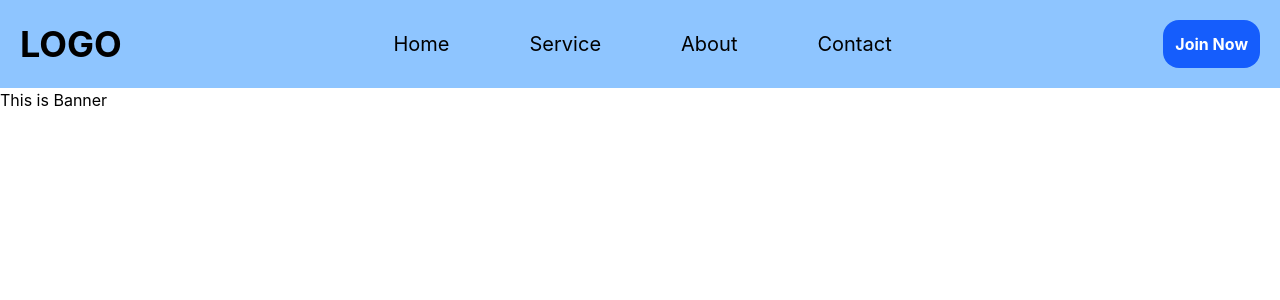
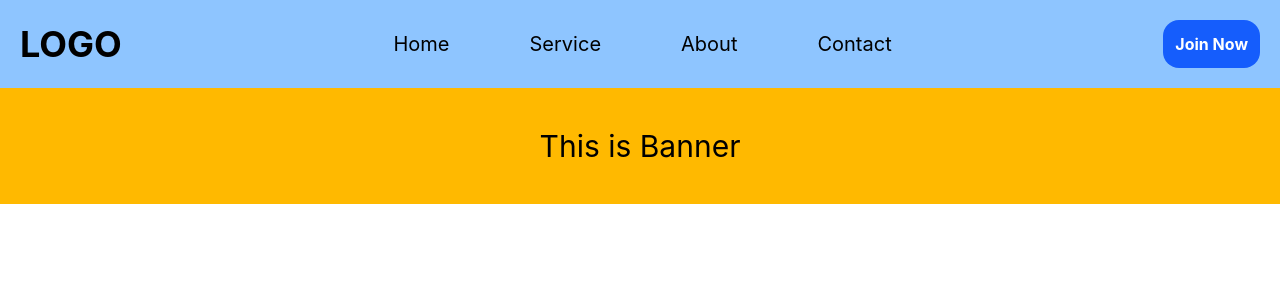
Before and after one commit to hamimahmad/E-Commerce-Practice, a React (Vite) app: page / in a window 1280 px wide. Shown: the top 300 px of the page. Built offline with nearby package versions, Linux system fonts and the light colour scheme.

Commit message:
0303261156

```diff
--- a/package.json
+++ b/package.json
@@ -13,6 +13,7 @@
     "@tailwindcss/vite": "^4.2.1",
     "react": "^19.2.0",
     "react-dom": "^19.2.0",
+    "react-router": "^7.13.1",
     "tailwindcss": "^4.2.1"
   },
   "devDependencies": {
--- a/src/Components/Banner.jsx
+++ b/src/Components/Banner.jsx
@@ -2,8 +2,8 @@ import React from 'react'
 
 const Banner = () => {
   return (
-    <div>
-      This is Banner
+    <div className='container bg-amber-400 mx-auto p-10 '>
+      <h2 className='text-3xl text-center '> This is Banner </h2>
     </div>
   )
 }
--- a/src/Components/Navbar.jsx
+++ b/src/Components/Navbar.jsx
@@ -3,7 +3,7 @@ const Navbar = () => {
     <div>
       <div>
         <nav className="flex justify-between items-center p-5 bg-blue-300">
-            <div className="text-4xl font-bold"> LOGO</div>
+            <div className="text-4xl font-bold"> <a href="#">LOGO</a> </div>
             <ul className="flex justify-between gap-20 text-xl ">
                 <li><a href="#">Home</a></li>
                 <li><a href="#">Service</a></li>
```
Also changed, not shown: 1 other file (tests, documents, lock files or other folders).
